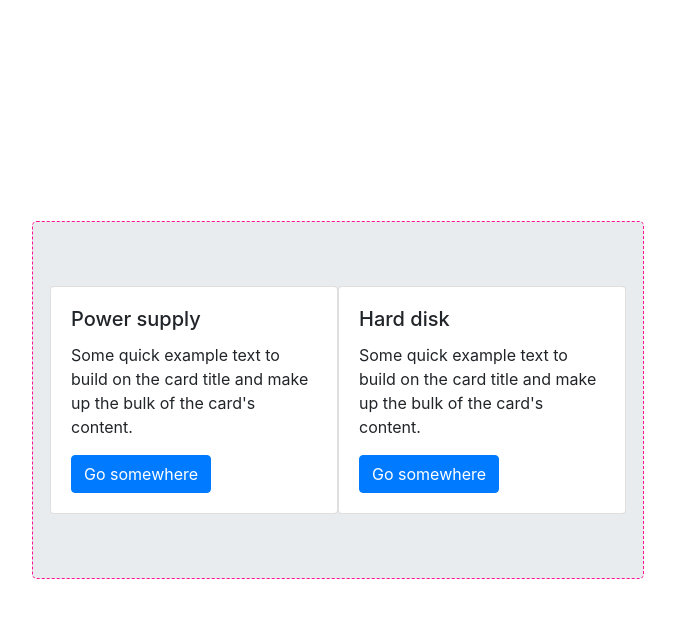
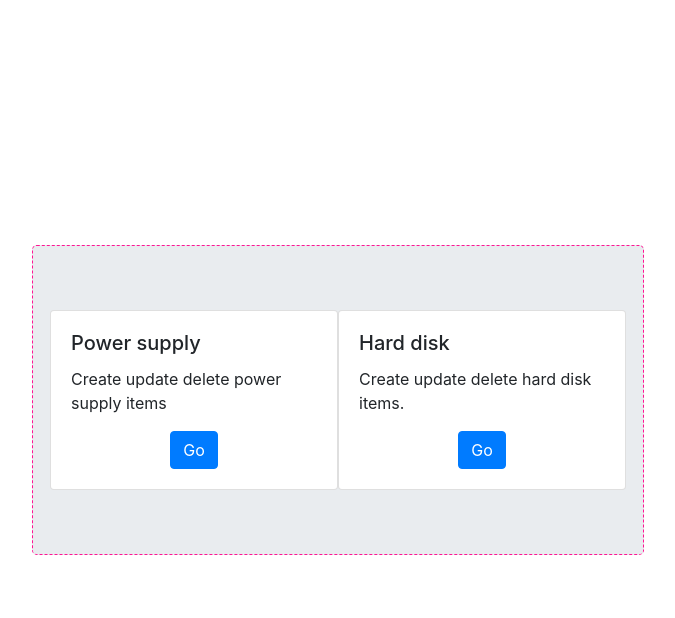
Before and after one commit to bas00445/specter-crud-service, a Flask app: page /home in a window 1280 px wide. Shown: the top 618 px of the page, without its empty margins (302-977 px from the left). Run offline with Flask 2, Linux system fonts and the light colour scheme; some libraries are stand-ins or nearby versions.

Commit message:
delete component

```diff
--- a/run.py
+++ b/run.py
@@ -427,6 +427,11 @@ def pushdata():
 
     return json.dumps(final)
 
+@app.route('/deletepower', methods=['POST'])
+def deletepower():
+    title = request.form.get('delete_title')
+    return title
+
 @app.route('/powersupplies')
 def powersupply():
     return render_template('powersupply.html')
--- a/templates/home.html
+++ b/templates/home.html
@@ -27,8 +27,10 @@
 				    <div class="card" style="width: 18rem;">
 					  <div class="card-body">
 					    <h5 class="card-title" name = "Home_PSU">Power supply</h5>
-					    <p class="card-text">Some quick example text to build on the card title and make up the bulk of the card's content.</p>
-					    <a href="/getdata" class="btn btn-primary" name="Home_PSU_btn">Go somewhere</a>
+					    <p class="card-text">Create update delete power supply items</p>
+					    <div class="text-center">
+					    	<a href="/getdata" class="btn btn-primary text-center" name="Home_PSU_btn">Go</a>
+					    </div>
 					  </div>
 					</div>
 
@@ -36,8 +38,10 @@
 				    <div class="card" style="width: 18rem;">
 					  <div class="card-body">
 					    <h5 class="card-title" name = "Home_HDD">Hard disk</h5>
-					    <p class="card-text">Some quick example text to build on the card title and make up the bulk of the card's content.</p>
-					    <a href="/getdata" class="btn btn-primary" name = "Home_HDD_btn">Go somewhere</a>
+					    <p class="card-text">Create update delete hard disk items.</p>
+					    <div class="text-center">
+					   		<a href="/getdata" class="btn btn-primary " name = "Home_HDD_btn">Go</a>
+					    </div>
 					  </div>
 					</div>
 
```
Also changed, not shown: templates/powersupply.html (+7 -4 lines).
